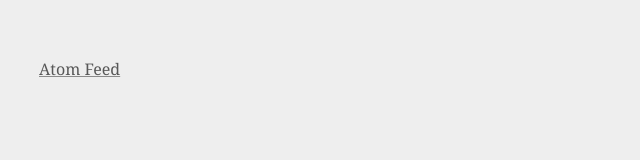
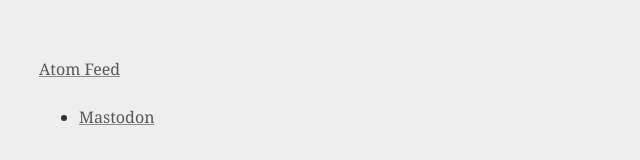
Before and after one commit to Schtee/schtee.github.io, a Jekyll site: the page built from index.md, in a window 1280 px wide and 900 px high, scrolled down 9786 px. Shown: the part 737-897 px from the top of the window, without its empty margins (313-953 px from the left). Built offline with Jekyll 4.4.1, drawn with Linux system fonts in a browser that asks for light colours; before the commit the page ends 10638 px from its top, so only the background shows below that.

Commit message:
Changed named to "Steve" and added mastodon

```diff
--- a/_layouts/default.html
+++ b/_layouts/default.html
@@ -21,6 +21,11 @@
 
 		<div id="footer">
 			<a href="/feed.xml">Atom Feed</a>
+			<div id="me">
+				<ul>
+					<li><a href="https://mastodon.gamedev.place/@schtee" rel="me">Mastodon</a></li>
+				</ul>
+			</div>
 		</div>
 	</body>
 </html>
```
Also changed, not shown: other parts of _layouts/default.html (+1 -1 lines).
